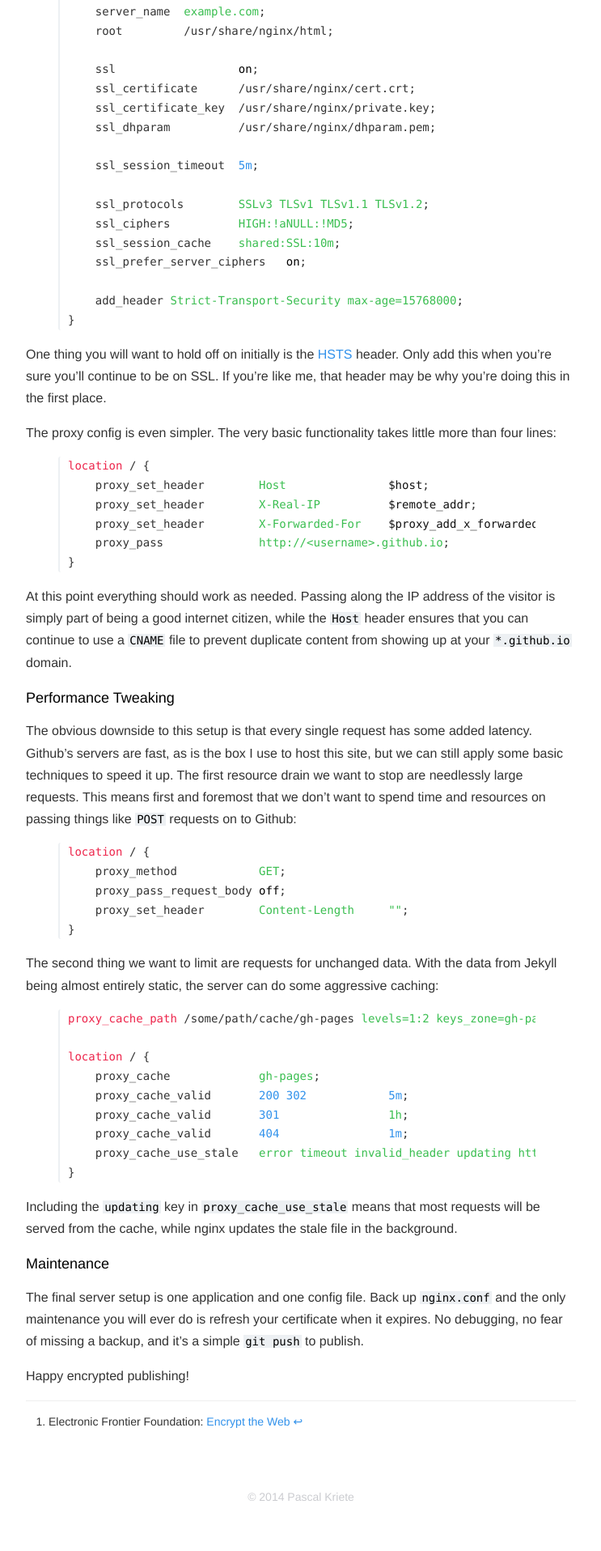
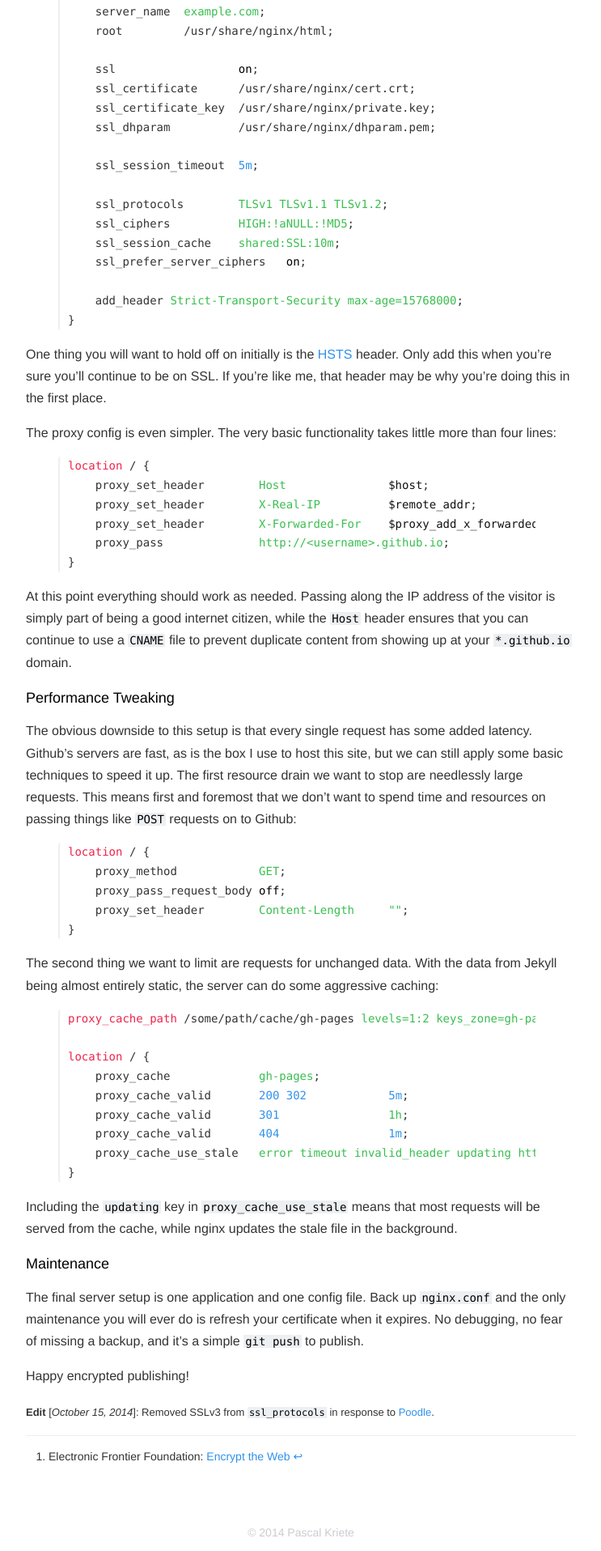
Before and after one commit to pkriete/pkriete.github.io, a Jekyll site: the page built from _posts/2014-09-04-github-pages-https.md, in a window 1280 px wide. Shown: the part 807-2723 px from the top of the page at 81% size, without its empty margins (268-1011 px from the left). Built offline with Jekyll 4.4.1, drawn with Linux system fonts in a browser that asks for light colours; before the commit the page ends 2699 px from its top, so only the background shows below that.

Commit message:
Making example ssl config poodle proof.

```diff
--- a/_posts/2014-09-04-github-pages-https.md
+++ b/_posts/2014-09-04-github-pages-https.md
@@ -94,3 +94,8 @@ Happy encrypted publishing!
 [wikipedia-ssl-termination]: https://wikitech.wikimedia.org/wiki/Https#SSL_termination
 [Proxy-module-docs]: http://nginx.org/en/docs/http/ngx_http_proxy_module.html
 [HSTS Wiki]: https://en.wikipedia.org/wiki/HTTP_Strict_Transport_Security
+[Poodle Disclosure]: http://googleonlinesecurity.blogspot.com/2014/10/this-poodle-bites-exploiting-ssl-30.html
+
+
+
+<small class="edit">**Edit** [_October 15, 2014_]: Removed SSLv3 from `ssl_protocols` in response to [Poodle][Poodle Disclosure].</small>
--- a/css/_sass/_core.scss
+++ b/css/_sass/_core.scss
@@ -174,3 +174,11 @@ sup:after {
   content: "]";
   color: #444;
 }
+
+small {
+  font-size: 13px;
+
+  code {
+    font-size: 12px;
+  }
+}
```
Also changed, not shown: other parts of _posts/2014-09-04-github-pages-https.md (+1 -1 lines).
